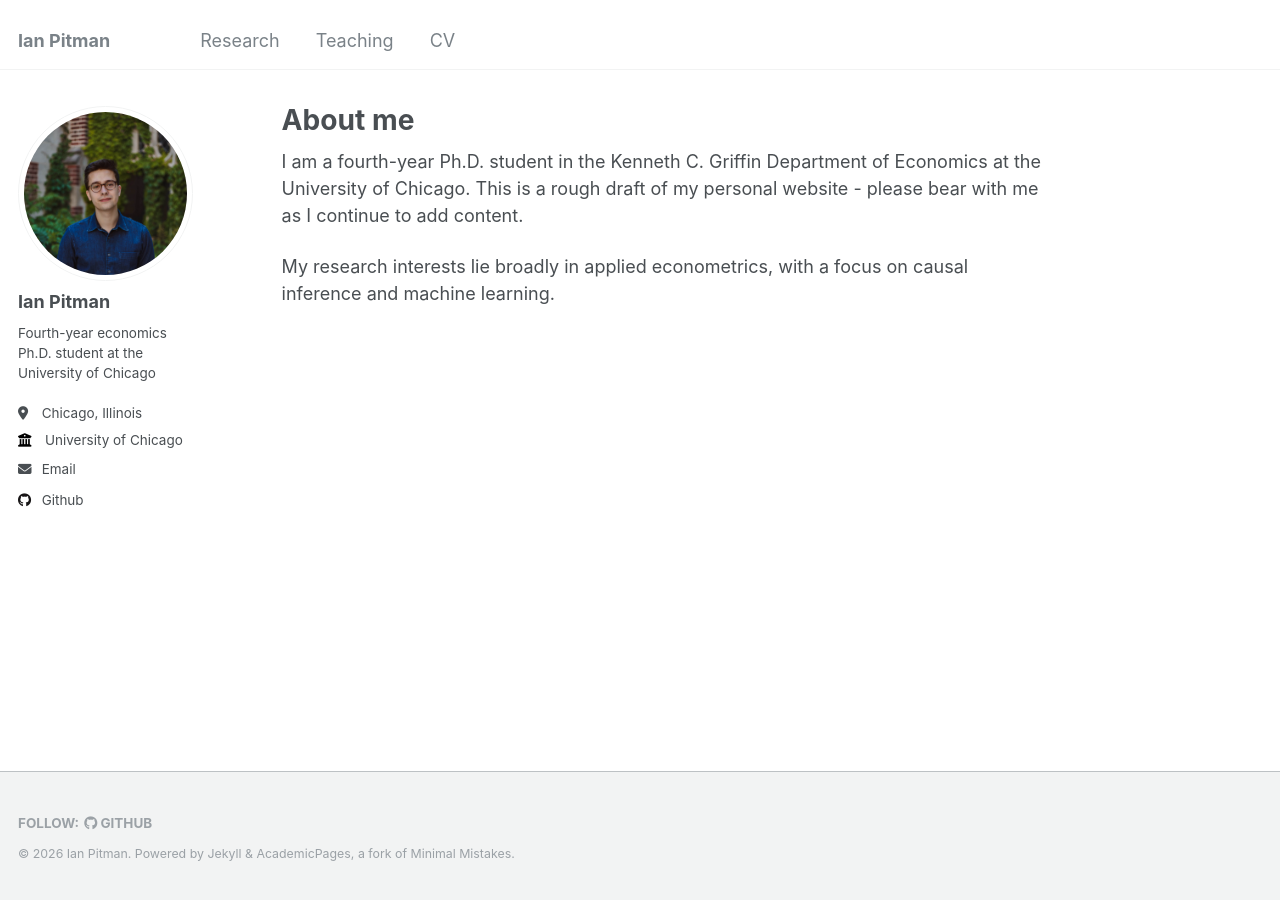
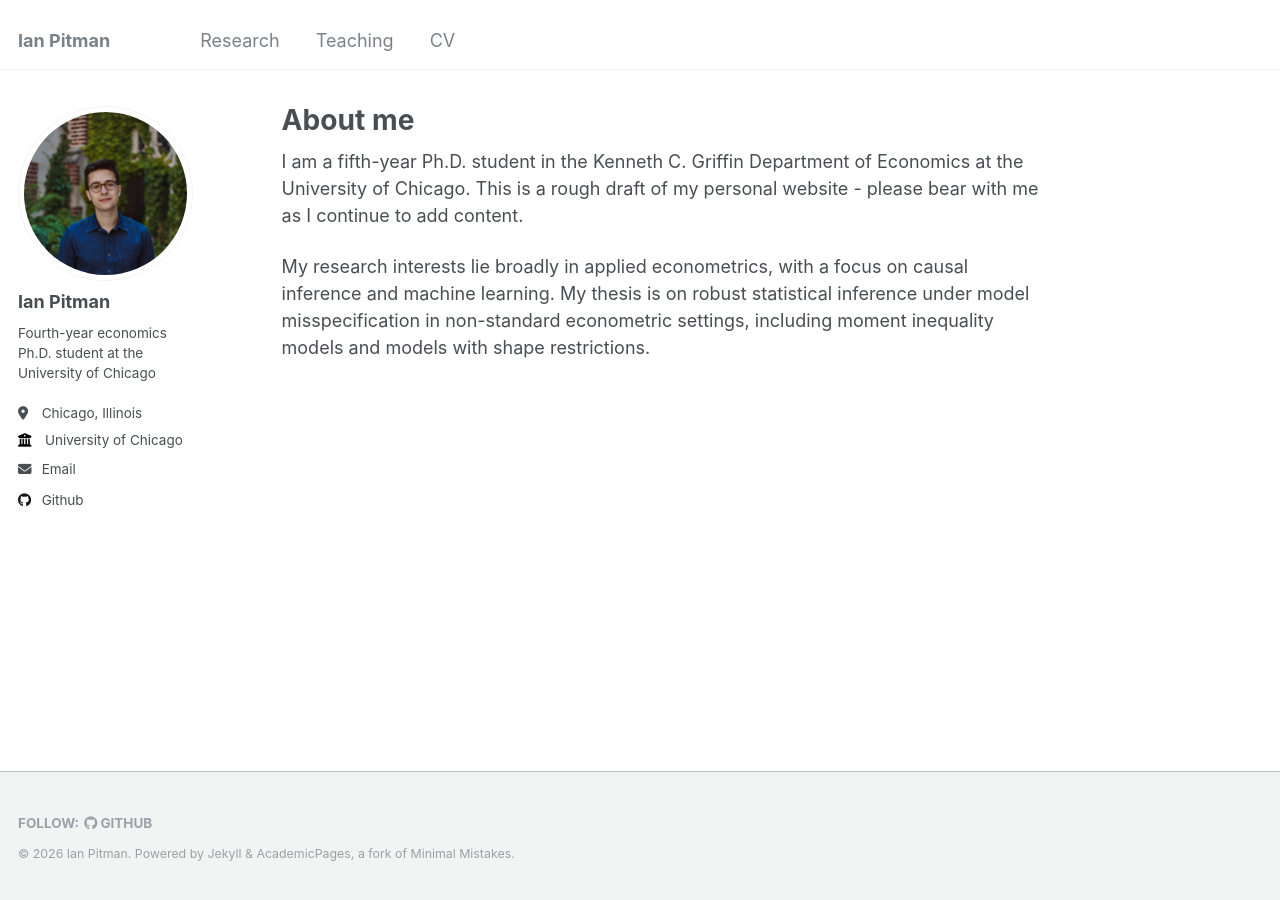
Before and after one commit to ipitman/ipitman.github.io, a Jekyll site: the page built from _pages/about.md, in a window 1280 px wide. Built offline with Jekyll 4.4.1, drawn with Linux system fonts in a browser that asks for light colours.

Commit message:
Update about

```diff
--- a/_pages/about.md
+++ b/_pages/about.md
@@ -7,6 +7,6 @@ redirect_from:
   - /about.html
 ---
 
-I am a fourth-year Ph.D. student in the Kenneth C. Griffin Department of Economics at the University of Chicago. This is a rough draft of my personal website - please bear with me as I continue to add content.
+I am a fifth-year Ph.D. student in the Kenneth C. Griffin Department of Economics at the University of Chicago. This is a rough draft of my personal website - please bear with me as I continue to add content.
 
-My research interests lie broadly in applied econometrics, with a focus on causal inference and machine learning.
+My research interests lie broadly in applied econometrics, with a focus on causal inference and machine learning. My thesis is on robust statistical inference under model misspecification in non-standard econometric settings, including moment inequality models and models with shape restrictions.
```
